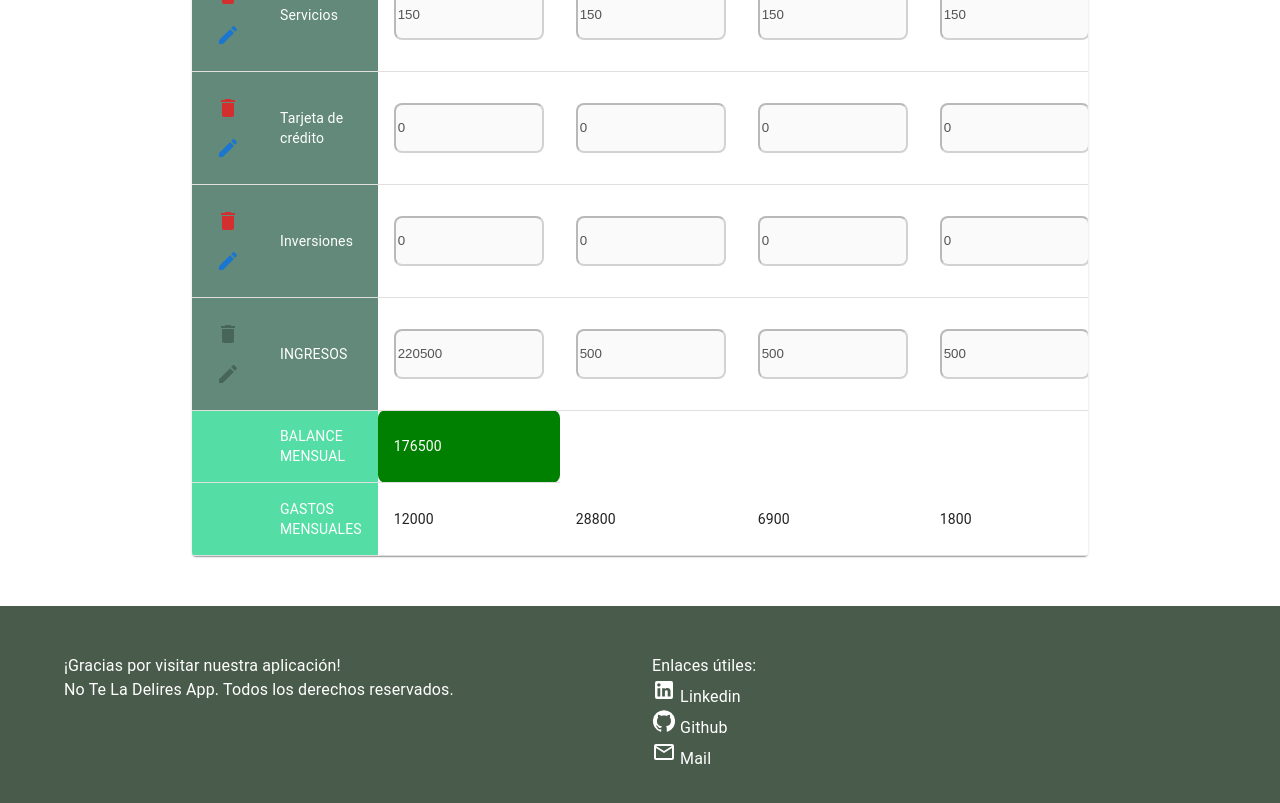
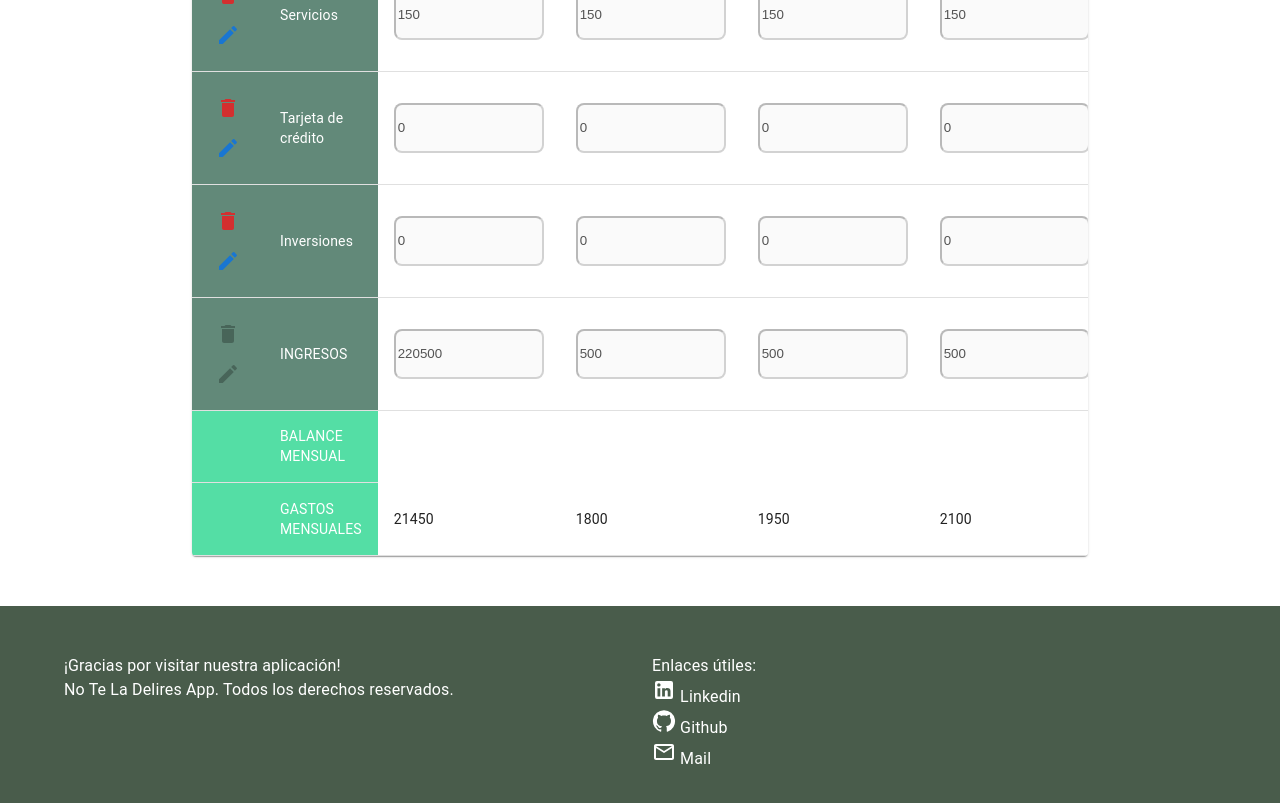
Before and after one commit to Ren991/NoTeLaDeliresApp, a React (Vite) app in the folder frontend/: page /home in a window 1280 px wide. Shown: the part 619-1422 px from the top of the page. Built offline with nearby package versions, Linux system fonts and the light colour scheme.

Commit message:
fix gastos mensuales

```diff
--- a/frontend/src/components/TablaBalance/TablaBalance.jsx
+++ b/frontend/src/components/TablaBalance/TablaBalance.jsx
@@ -38,33 +38,28 @@ const TablaBalance = () => {
   }, []);
 
   useEffect(() => {
-    // Calculate balance and expenses without using for loops
-    const calculateBalanceAndExpenses = () => {
-      if (data.length > 0 && ingresos.length > 0) {
-        const totalIngresos = ingresos.reduce((sum, ingreso) => sum + ingreso.amount, 0);
-        const gastosPorCategoria = data.filter(item => item.category !== "INGRESOS" && item.category !== "BALANCE MENSUAL")
-          .map(item => ({
-            category: item.category,
-            total: item.expenses.reduce((sum, expense) => sum + expense.amount, 0)
-          }));
-        const totalGastos = gastosPorCategoria.reduce((sum, gasto) => sum + gasto.total, 0);
-        const balance = totalIngresos - totalGastos;
-        const gastosMensuales = gastosPorCategoria.map(gasto => gasto.total);
-        setBalanceMensual([{ month: "TOTAL", amount: balance }]);
+    // Define la función para calcular los gastos mensuales
+    const calculateMonthlyExpenses = () => {
+        const gastosMensuales = data.reduce((acumulador, categoria) => {
+            // Filtrar las categorías diferentes de "INGRESOS"
+            if (categoria.category !== "INGRESOS") {
+                categoria.expenses.forEach((gasto, index) => {
+                    if (!acumulador[index]) {
+                        acumulador[index] = 0;
+                    }
+                    acumulador[index] += gasto.amount;
+                });
+            }
+            return acumulador;
+        }, []);
+
         setGastosMensuales(gastosMensuales);
-        console.log(balance); // Optional for debugging
-      }
     };
 
-    // Call the calculation function on initial render and dependency changes
-    calculateBalanceAndExpenses();
 
-    // Clean up any potential side effects (optional)
-    return () => {
-      // Add cleanup logic here if necessary (e.g., removing event listeners)
-    };
-  }, [data, ingresos]);
+    calculateMonthlyExpenses();
 
+}, [data]);
 
 
   const handleEditCategory = (index) => {
```
